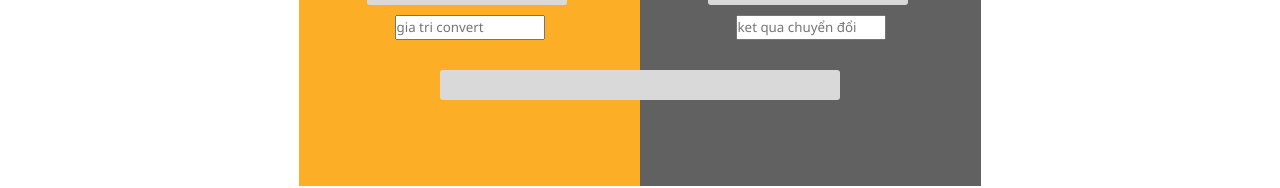
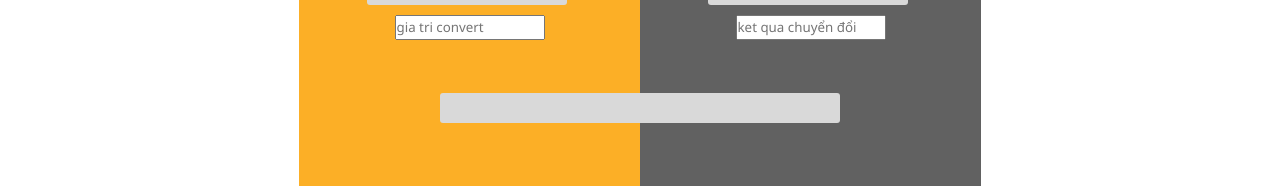
Before and after one commit to tungld160589/metricconversion, a React (Create React App) app: page /AreaConvert in a window 1280 px wide. Shown: the part 370-558 px from the top of the page. Built offline with nearby package versions, Linux system fonts and the light colour scheme.

Commit message:
canh chinh lai result trong graph

```diff
--- a/src/index.css
+++ b/src/index.css
@@ -405,7 +405,8 @@ a {
   background: #d9d9d9;
   height: 30px;
   width: 400px;
-  top: 55%;
+  margin-top: 19%;
+  /* top: 55%; */
   border-radius: 3px;
 }
 /*------------------------------------------------------------------*/
```
